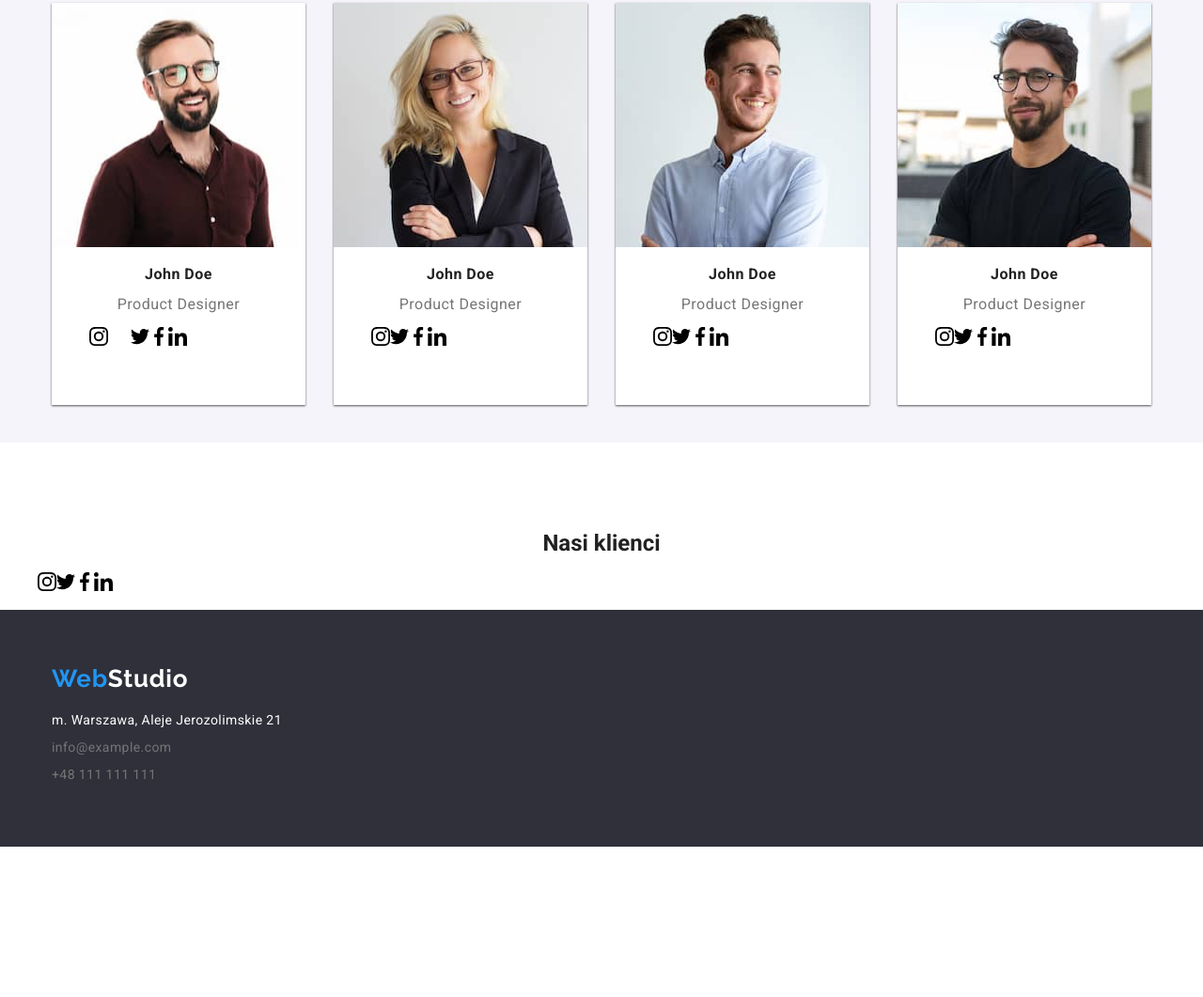
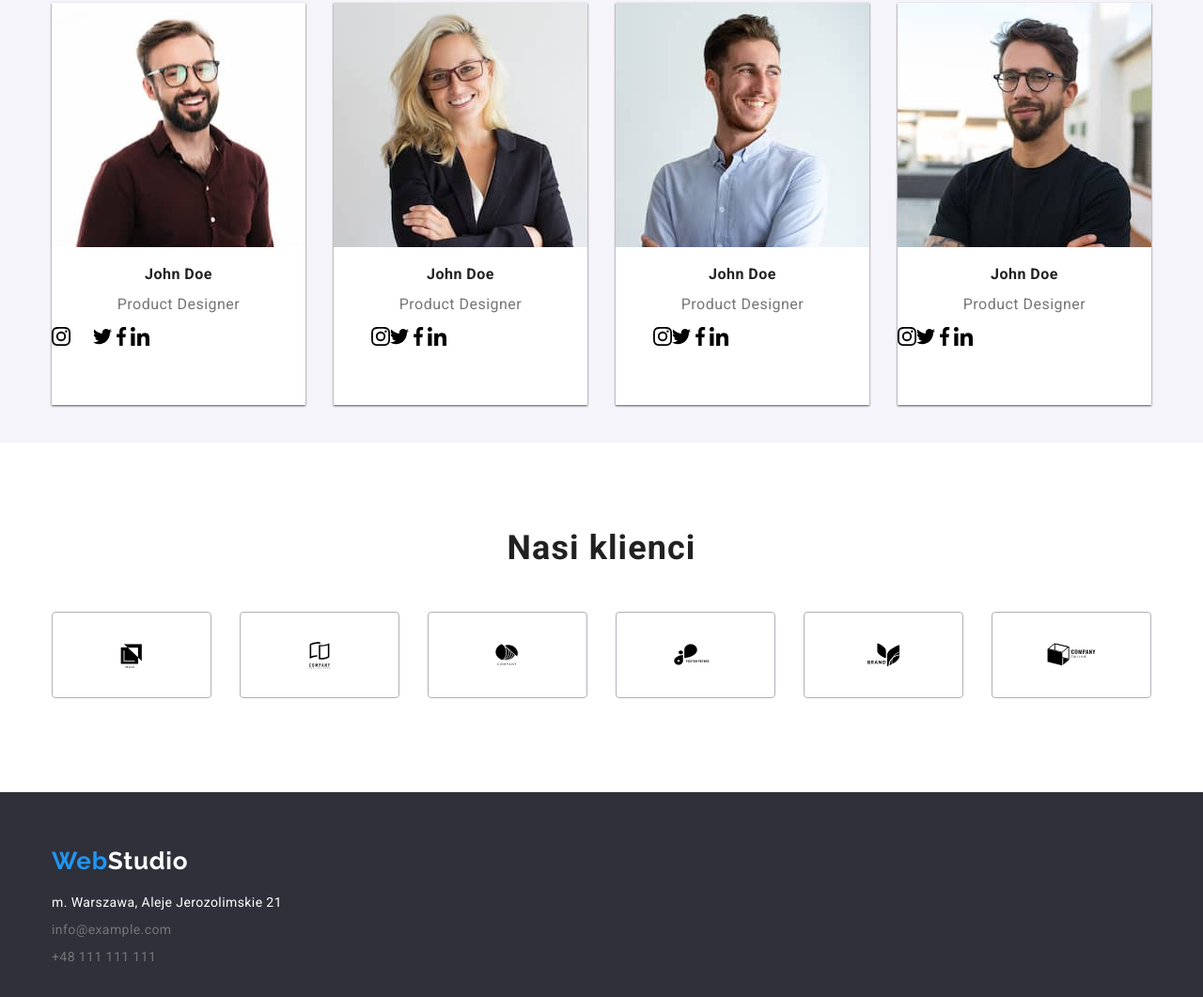
Before and after one commit to kwiskowski/goit-markup-hw-04, a plain HTML site: page index.html in a window 1280 px wide. Shown: the part 1781-2842 px from the top of the page at 94% size. Before the commit the page ends 2682 px from the top, so only its background shows below. Drawn offline with nearby package versions, Linux system fonts and the light colour scheme.

Commit message:
dodałem cient box

```diff
--- a/css/style.css
+++ b/css/style.css
@@ -38,9 +38,32 @@ figure {
   justify-content: center;
 }
 
+.client-box {
+  display: flex;
+  align-items: center;
+  justify-content: center;
+  height: 92px;
+  width: 170px;
+  border-radius: 4px;
+  border: 1px solid #afb1b8;
+}
+
+.client {
+  display: flex;
+  align-content: space-between;
+}
+
+.clients {
+  height: 184px;
+  width: 1170px;
+  border-radius: [object Object]px;
+  /* margin-top: 94px; */
+  margin-bottom: 94px;
+}
+
 .social-media-box {
   display: flex;
-  width: 206px;
+  /* width: 206px; */
   height: 44px;
   align-content: center;
   justify-content: space-between;
--- a/index.html
+++ b/index.html
@@ -175,7 +175,7 @@
                 <p class="person"><strong>John Doe</strong></p>
                 <p class="description">Product Designer</p>
                 <div class="social-media-box">
-                <ul class="list">
+                <ul class="list-no-wrap">
                   <li>
                     <div class="social-media-icon">
                     <svg width="20" height="20">
@@ -298,23 +298,23 @@
                 <p class="person"><strong>John Doe</strong></p>
                 <p class="description">Product Designer</p>
                 <div class="social-media-box">
-                  <ul class="list">
-                    <li>
+                  <ul class="list-no-wrap">
+                    <li class="list-paragraph">
                       <svg width="20" height="20">
                       <use href="/images/icons.svg#icon-instagram-2"></use>
                     </svg>
                   </li>
-                    <li>
+                    <li class="list-paragraph">
                       <svg width="20" height="20">
                       <use href="/images/icons.svg#icon-twitter-1"></use>
                     </svg>
                   </li>
-                    <li>
+                    <li class="list-paragraph">
                       <svg width="20" height="20">
                       <use href="/images/icons.svg#icon-facebook-1"></use>
                     </svg>
                   </li>
-                    <li>
+                    <li class="list-paragraph">
                       <svg width="20" height="20">
                       <use href="/images/icons.svg#icon-linkedin-1"></use>
                     </svg>
@@ -330,31 +330,55 @@
     </div>
       </section>
       <section class="section">
-        <div>
-          <h2>Nasi klienci</h2>
-          <ul class="list">
-            <li>
-              <svg width="20" height="20">
-              <use href="/images/icons.svg#icon-instagram-2"></use>
+        <div class="container">
+          <div class="clients">
+          <h2 class="section-title">Nasi klienci</h2>
+          <ul class="list-no-wrap">
+            <li class="list-paragraph">
+              <div class="client-box">
+              <svg width="170" height="92">
+              <use href="/images/icons.svg#icon-Client-1"></use>
             </svg>
+          </div>
           </li>
-            <li>
-              <svg width="20" height="20">
-              <use href="/images/icons.svg#icon-twitter-1"></use>
+            <li class="client">
+              <div class="client-box">
+                <svg width="170" height="92">
+                <use href="/images/icons.svg#icon-Client-2"></use>
+              </svg>
+            </div>
+          </li>
+            <li class="client">
+              <div class="client-box">
+                <svg width="170" height="92">
+                <use href="/images/icons.svg#icon-Client-3"></use>
+              </svg>
+            </div>
+          </li>
+            <li class="client">
+              <div class="client-box">
+                <svg width="170" height="92">
+                <use href="/images/icons.svg#icon-Client-4"></use>
+              </svg>
+            </div>
+          </li>
+          <li class="client">
+            <div class="client-box">
+              <svg width="170" height="92">
+              <use href="/images/icons.svg#icon-Client-5"></use>
             </svg>
-          </li>
-            <li>
-              <svg width="20" height="20">
-              <use href="/images/icons.svg#icon-facebook-1"></use>
-            </svg>
-          </li>
-            <li>
-              <svg width="20" height="20">
-              <use href="/images/icons.svg#icon-linkedin-1"></use>
-            </svg>
-          </li>
+          </div>
+        </li>
+        <li class="client">
+          <div class="client-box">
+            <svg width="170" height="92">
+            <use href="/images/icons.svg#icon-Client-6"></use>
+          </svg>
+        </div>
+      </li>
           </ul>
         </div>
+      </div>
       </section>
     </main>
     <footer class="footer">
```
